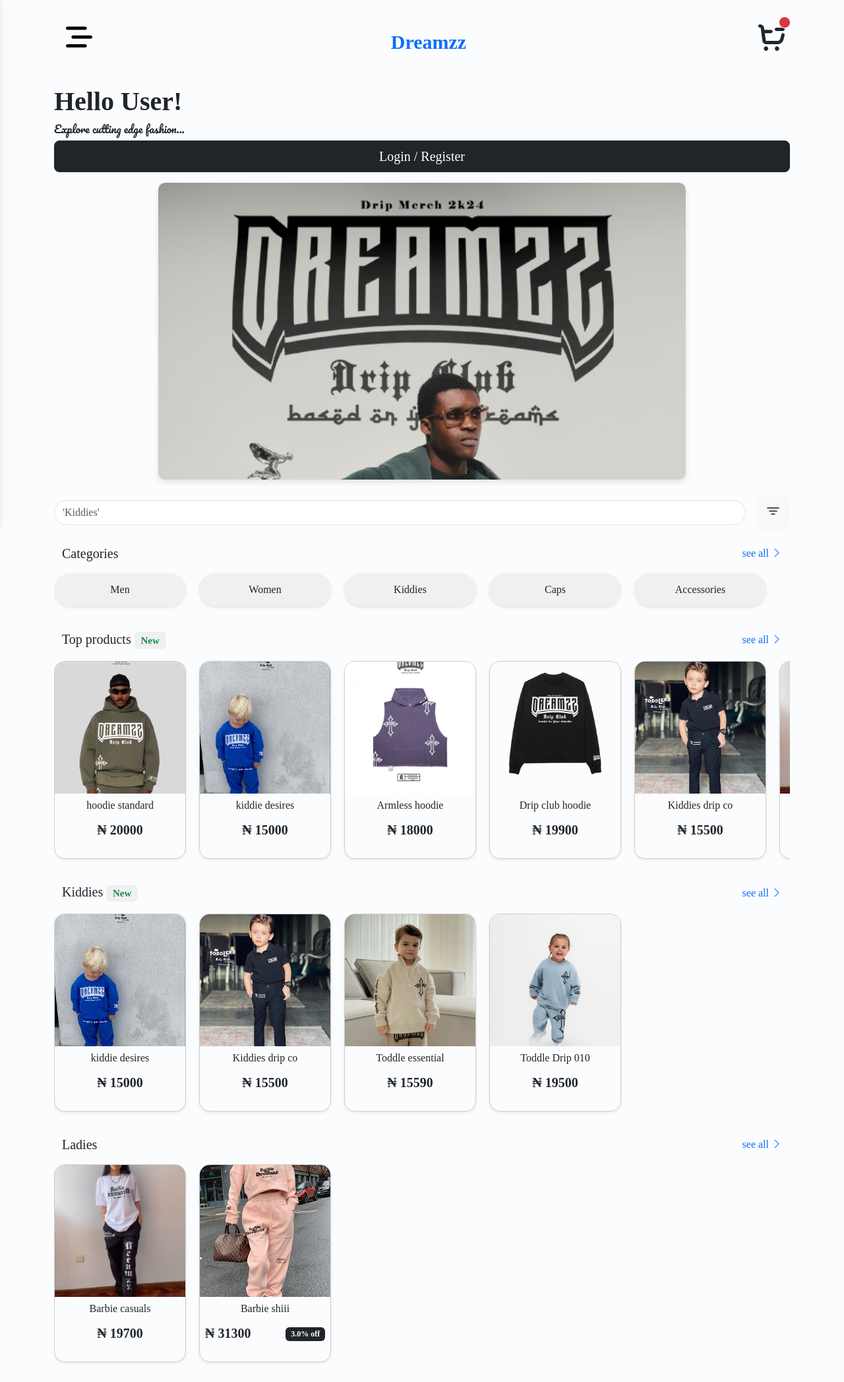
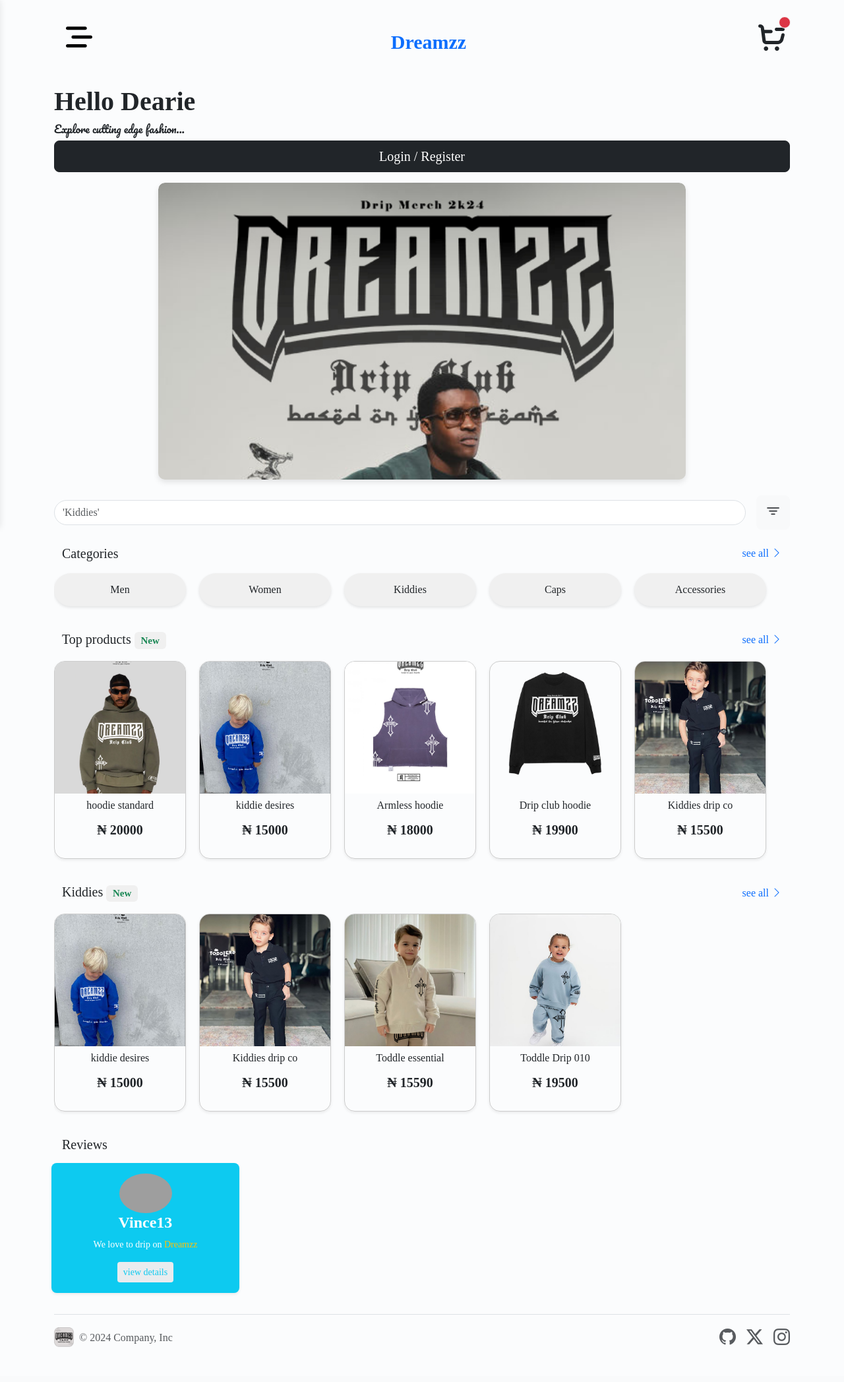
Before and after one commit to BoltDreamzz/DreamApp, a Django app: page / in a window 1280 px wide. Shown: the whole page at 66% size. After the commit the page ends 2042 px from the top, so only its background shows below. Run offline with Django 5.2, Linux system fonts and the light colour scheme; data comes from the database, SQL or seed files in the repository; both versions use the stored data as it was after the commit; some libraries are stand-ins or nearby versions; some web fonts are replaced; grey boxes are pictures that could not be loaded.

Commit message:
made changes

```diff
--- a/shop/views.py
+++ b/shop/views.py
@@ -11,11 +11,11 @@ def splash(request):
 
 def index(request):
     categories = Category.objects.all()
-    products = Product.objects.all()
+    products = Product.objects.all()[:5]
     kiddiesCat = Category.objects.get(name="Kiddies")
     BarbiesCat = Category.objects.get(name="Women")
-    kiddiesPro = kiddiesCat.product_set.all()
-    BarbiesPro = BarbiesCat.product_set.all()
+    kiddiesPro = kiddiesCat.product_set.all()[:4]
+    BarbiesPro = BarbiesCat.product_set.all()[:4]
 
     products_by_category = {}
     for category in categories:
@@ -56,16 +56,6 @@ def detail(request, pk):
         "product_in_wishlist": product_in_wishlist,
     })
 
-
-# @login_required
-# def detail(request, pk):
-#     product = get_object_or_404(Product, pk=pk, is_sold=False)
-#     related_items = Product.objects.filter(category=product.category, is_sold=False).exclude(pk=pk)
-#
-#     return render(request, "shop/detail.html", {
-#         "related_items": related_items,
-#         "product": product,
-#     })
 
 
 @login_required
--- a/templates/partials/base.html
+++ b/templates/partials/base.html
@@ -28,7 +28,7 @@
     <link href="https://fonts.googleapis.com/css2?family=Eczar:wght@400..800&display=swap" rel="stylesheet">
     <link href="https://fonts.googleapis.com/css2?family=Pacifico&display=swap" rel="stylesheet">
     <link rel="icon" type="icon/png" href="{% static 'home_media/DreamAppFavoicon.png' %}" style="width: 42px;">
-<!--    <link rel="manifest" home_mediaref="{% static 'manifest.json' %}">-->
+    <!--    <link rel="manifest" home_mediaref="{% static 'manifest.json' %}">-->
 
 
 </head>
@@ -277,7 +277,7 @@
         <a href="{%url 'userauths:logout'%}" class="btn btn-dark text-bg-dark"><i class="bi bi-box-arrow-left"></i> Sign
             off</a>
         {%else%}
-        <a href="{%url 'userauths:login'%}" class="btn btn-outline-dark text-bg-dark">Login / Register</a>
+        <a href="{%url 'shop:splash'%}" class="btn btn-outline-dark text-bg-dark">Login / Register</a>
         {%endif%}
 
     </ul>
@@ -319,9 +319,31 @@
 <div class="container">
     {%block content%}{%endblock%}
 </div>
-<script>
 
-</script>
+
+<div class="container">
+    <footer class="d-flex flex-wrap justify-content-between align-items-center py-3 my-4 border-top">
+        <div class="col-md-4 d-flex align-items-center">
+            <a href="/" class="mb-3 me-2 mb-md-0 text-body-secondary text-decoration-none lh-1">
+                <img src="{%static 'home_media/DreamAppFavoicon.png'%}" width="30" alt="">
+            </a>
+            <span class="mb-3 mb-md-0 text-body-secondary">© 2024 Company, Inc</span>
+        </div>
+
+        <ul class="nav col-md-4 text- justify-content-end list-unstyled d-flex">
+            <li class="ms-3"><a class="text-body-secondary" href="#">
+                <i class="bi bi-github"></i>
+            </a></li>
+            <li class="ms-3"><a class="text-body-secondary" href="#">
+                <i class="bi bi-twitter-x"></i>
+            </a></li>
+            <li class="ms-3"><a class="text-body-secondary" href="#">
+                <i class="bi bi-instagram"></i>
+            </a></li>
+        </ul>
+    </footer>
+</div>
+
 <script src="https://cdn.jsdelivr.net/npm/bootstrap@5.3.3/dist/js/bootstrap.bundle.min.js"
         integrity="sha384-YvpcrYf0tY3lHB60NNkmXc5s9fDVZLESaAA55NDzOxhy9GkcIdslK1eN7N6jIeHz"
         crossorigin="anonymous"></script>
--- a/templates/shop/index.html
+++ b/templates/shop/index.html
@@ -6,6 +6,9 @@
 <style>
     .scrollable-row::-webkit-scrollbar {
         display: none;
+    }
+    hr {
+        border-bottom: 2px solid black rgba(0,0,0,0.8);
     }
     .advert-container {
             width: 100%;
@@ -112,10 +115,10 @@
 </div>
 {%else%}
 <div class="lead my-3 d-flex flex-column">
-    <h1 class="fw-bold">Hello User!</h1>
+    <h1 class="fw-bold">Hello Dearie</h1>
     <h6 style="font-family: 'Pacifico', cursive;">Explore cutting edge fashion...</h6>
 
-    <a href="{%url 'userauths:login'%}" class="btn btn-lg btn-dark">Login / Register</a>
+    <a href="{%url 'shop:splash'%}" class="btn btn-lg btn-dark">Login / Register</a>
 
 </div>
 {%endif%}
@@ -132,6 +135,7 @@
                aria-label="Search">
     </form>
     <a href="#" class="btn rounded-3 bg-body-tertiary"><i class="bi bi-filter"></i></a>
+    <hr>
 </div>
 <!--CATEGORY-->
 <div class="container mt-3 d-flex justify-content-between align-items-center">
@@ -214,35 +218,20 @@
 </div>
 
 <div class="container mt-2 d-flex justify-content-between align-items-center">
-    <h5 class="mt-2">Ladies</h5>
-    <a href="{%url 'shop:explore'%}" class="text-decoration-none">see all <i class="bi fs-6 bi-chevron-right"></i></a>
+    <h5 class="mt-2">Reviews</h5>
+    <!--    <a href="{%url 'shop:explore'%}" class="text-decoration-none">see all <i class="bi fs-6 bi-chevron-right"></i></a>-->
 </div>
-<div class="scrollable-row">
-    {%for bpro in BarbiesPro%}
-    <div class="scrollable-item rounded-4 shadow-sm">
-        <a href="{%url 'shop:detail' bpro.id%}" class="text-decoration-none text-dark">
-            <img src="{{bpro.image.url}}" alt="{{ bpro.name }}">
+<div class="row d-flex">
+        <div class="col-lg-3 m-2 text-center text-bg-info p-3 rounded-3 shadow-sm text-white">
+            <div class="text-center">
+                <img style="object-fit: cover;" width="80" class="rounded-circle"
+                     src="https://i.pinimg.com/564x/d4/2d/9c/d42d9c6ff7455237b43289c8f3ab6b25.jpg" alt="">
+            </div>
 
-            <div class="d-flex text-center mt-2 flex-column justify-content-between">
+            <h4 class="fw-normal"><strong>Vince13</strong></h4>
+            <p style="font-size: 14px;" class="card-description">We love to drip on <span class="text-warning">Dreamzz</span></p>
+            <a href="#" class="btn btn-sm bg-body-secondary text-info">view details</a>
+        </div>
 
-                <h6>{{bpro.name}}</h6>
-                {%if bpro.discount%}
-                <div class="d-flex mt-2 px-2 flex justify-content-between">
-                    <h5><strong>₦ {{bpro.price}}</strong></h5>
-                    <p><span class="badge bg-dark text-white">{{bpro.discount}}% off</span></p>
-
-                </div>
-                {%else%}
-                <div class="d-flex mt-2 px-2 flex justify-content-center">
-                    <h5><strong>₦ {{bpro.price}}</strong></h5>
-
-                </div>
-
-                {%endif%}
-
-            </div>
-        </a>
-    </div>
-    {%endfor%}
 </div>
 {%endblock content%}
--- a/userauths/views.py
+++ b/userauths/views.py
@@ -119,4 +119,4 @@ def signup_view(request):
 def logout(request):
     v_logout(request)
     messages.warning(request, "Logged out.")
-    return redirect("shop:index")
+    return redirect("shop:splash")
```
Also changed, not shown: cart/views.py (+56 -39 lines), templates/shop/order_page.html (+22 -22 lines), templates/shop/order_success.html (+5 -2 lines), templates/shop/splash.html (+16 -6 lines), db.sqlite3, media/product_images/Merch_66.png (added), media/product_images/Merch_67.png (added), media/product_images/Toddle_Drip_006.jpg (added), media/product_images/c43dbff6ecd277380306cdf35a4e04fc-Recovered.png (added).
